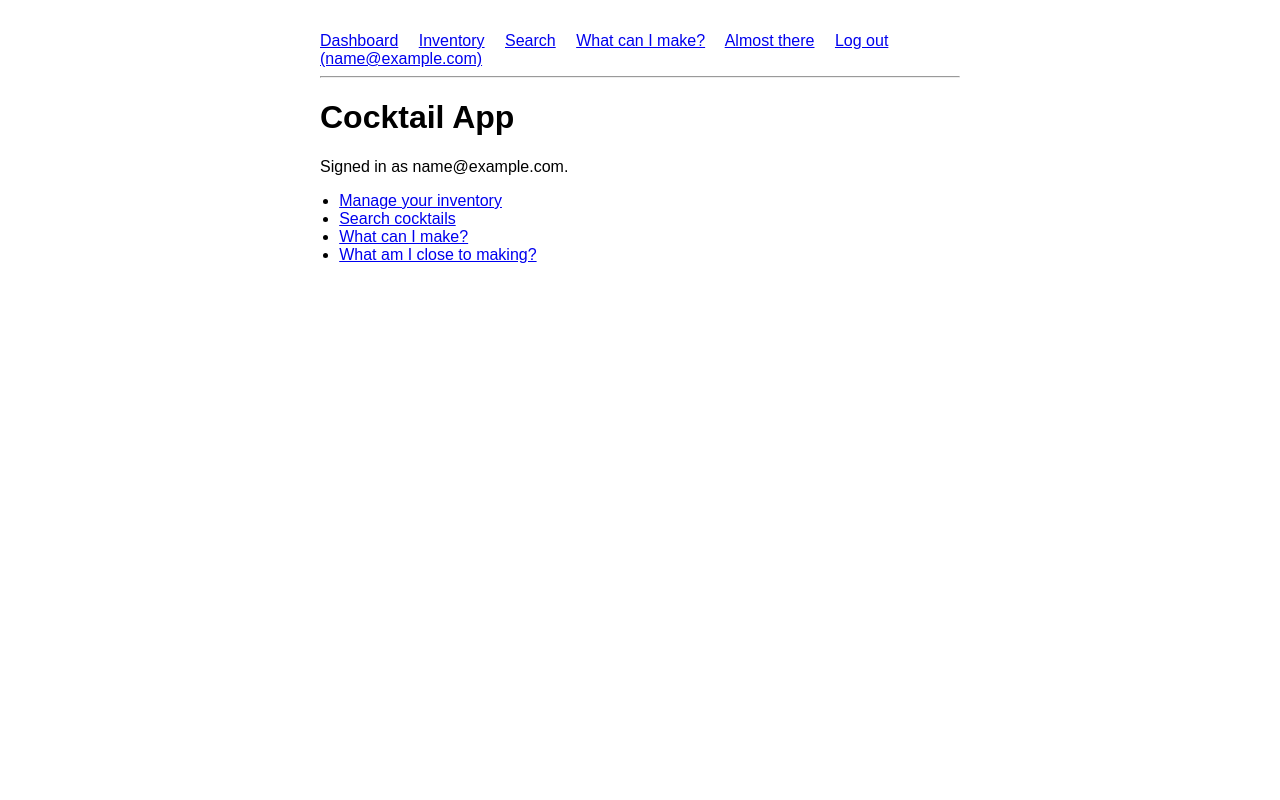
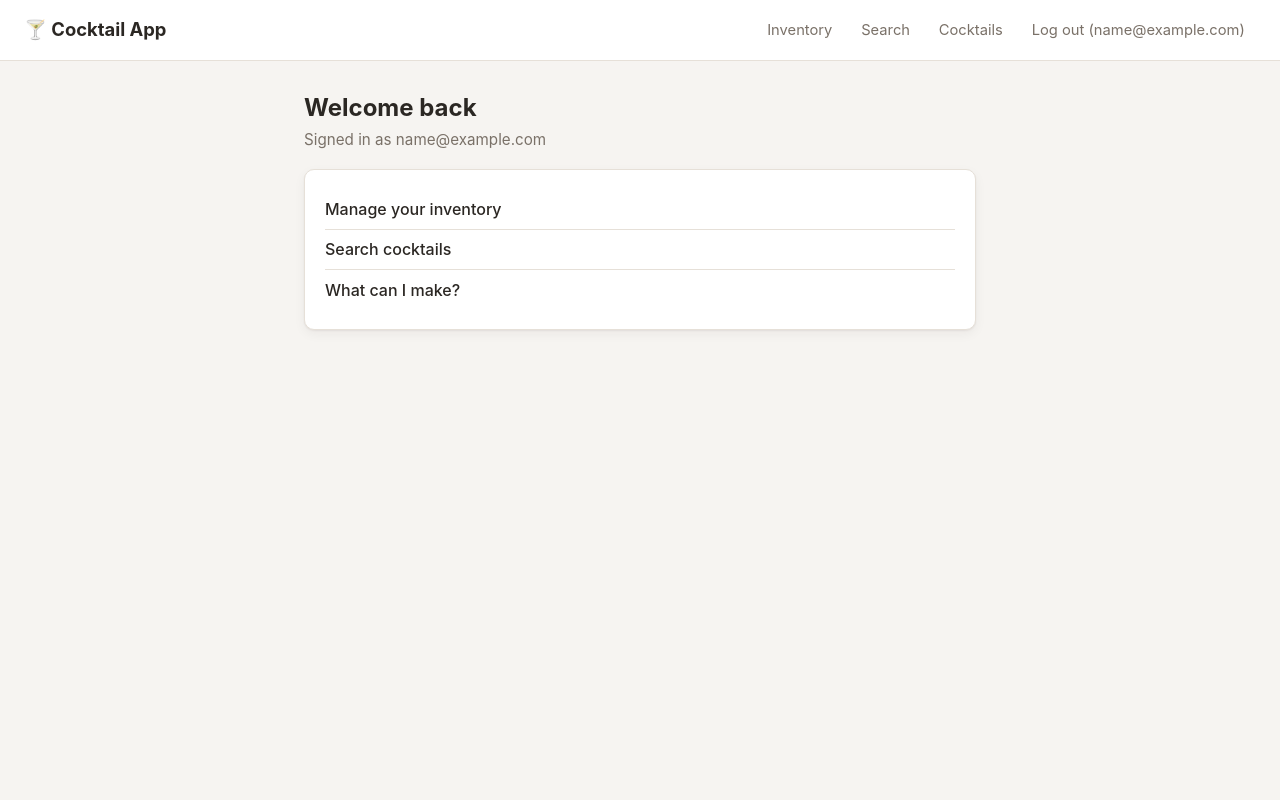
Before and after one commit to BluePhoennix/CocktailApp, a Flask app: page /dashboard in a window 1280 px wide. Run offline with Flask 3, Linux system fonts and the light colour scheme; the visitor is signed in with stand-in values (Sample User, id 1).

Commit message:
UI upgrade

```diff
--- a/app.py
+++ b/app.py
@@ -93,20 +93,12 @@ def cocktail_detail(name):
     return render_template("cocktail_detail.html", cocktail=cocktail, name=name)
 
 
-@app.route("/possible")
+@app.route("/cocktails")
 @login_required
-def possible_page():
+def cocktails_page():
     inventory_names = inventory_service.list_items(session["user_id"])
-    possible = cocktail_service.possible_cocktails(inventory_names)
-    return render_template("possible.html", possible=possible)
-
-
-@app.route("/close")
-@login_required
-def close_page():
-    inventory_names = inventory_service.list_items(session["user_id"])
-    close = cocktail_service.close_cocktails(inventory_names)
-    return render_template("close.html", close=close)
+    statuses = cocktail_service.cocktail_statuses(inventory_names)
+    return render_template("cocktails.html", statuses=statuses)
 
 
 if __name__ == "__main__":
--- /dev/null
+++ b/static/style.css
@@ -0,0 +1,247 @@
+:root {
+  --bg: #f6f4f1;
+  --surface: #ffffff;
+  --text: #2b2723;
+  --muted: #7a7168;
+  --border: #e6e0d8;
+  --accent: #b6592f;
+  --accent-text: #ffffff;
+  --good: #2f7a4f;
+  --good-bg: #e8f5ec;
+  --warn: #b6822f;
+  --warn-bg: #fbf1de;
+  --danger: #b64545;
+  --shadow: 0 1px 2px rgba(30, 20, 10, 0.06), 0 4px 12px rgba(30, 20, 10, 0.05);
+}
+
+@media (prefers-color-scheme: dark) {
+  :root {
+    --bg: #1c1a18;
+    --surface: #26221f;
+    --text: #efe9e3;
+    --muted: #a69b8f;
+    --border: #3a352f;
+    --accent: #e08a5c;
+    --accent-text: #1c1a18;
+    --good: #6fcf94;
+    --good-bg: #1f3327;
+    --warn: #e0b96a;
+    --warn-bg: #3a2f1a;
+    --danger: #e08080;
+    --shadow: 0 1px 2px rgba(0, 0, 0, 0.3), 0 4px 16px rgba(0, 0, 0, 0.35);
+  }
+}
+
+* { box-sizing: border-box; }
+
+body {
+  font-family: -apple-system, BlinkMacSystemFont, "Segoe UI", Roboto, sans-serif;
+  background: var(--bg);
+  color: var(--text);
+  margin: 0;
+  min-height: 100vh;
+}
+
+.topbar {
+  display: flex;
+  align-items: center;
+  justify-content: space-between;
+  flex-wrap: wrap;
+  gap: 0.75rem;
+  background: var(--surface);
+  border-bottom: 1px solid var(--border);
+  padding: 0.9rem 1.5rem;
+}
+
+.brand {
+  font-weight: 700;
+  font-size: 1.15rem;
+  color: var(--text);
+  text-decoration: none;
+}
+
+.brand::before {
+  content: "🍸 ";
+}
+
+nav.links {
+  display: flex;
+  align-items: center;
+  gap: 0.4rem;
+  flex-wrap: wrap;
+}
+
+nav.links a {
+  color: var(--muted);
+  text-decoration: none;
+  padding: 0.4rem 0.7rem;
+  border-radius: 6px;
+  font-size: 0.92rem;
+}
+
+nav.links a:hover {
+  background: var(--bg);
+  color: var(--text);
+}
+
+nav.links a.active {
+  background: var(--accent);
+  color: var(--accent-text);
+}
+
+.container {
+  max-width: 720px;
+  margin: 0 auto;
+  padding: 2rem 1.5rem 4rem;
+}
+
+.container.narrow {
+  max-width: 420px;
+}
+
+h1 {
+  font-size: 1.5rem;
+  margin: 0 0 1.25rem;
+}
+
+.card {
+  background: var(--surface);
+  border: 1px solid var(--border);
+  border-radius: 10px;
+  box-shadow: var(--shadow);
+  padding: 1.25rem;
+  margin-bottom: 1rem;
+}
+
+.flash {
+  background: var(--warn-bg);
+  color: var(--warn);
+  padding: 0.6rem 1rem;
+  border-radius: 8px;
+  margin-bottom: 1.25rem;
+  font-size: 0.92rem;
+}
+
+input[type="text"], input[type="email"], input[type="password"] {
+  width: 100%;
+  padding: 0.55rem 0.7rem;
+  border: 1px solid var(--border);
+  border-radius: 7px;
+  background: var(--bg);
+  color: var(--text);
+  font-size: 0.95rem;
+}
+
+input:focus {
+  outline: 2px solid var(--accent);
+  outline-offset: 1px;
+}
+
+button, .btn {
+  background: var(--accent);
+  color: var(--accent-text);
+  border: none;
+  padding: 0.55rem 1rem;
+  border-radius: 7px;
+  font-size: 0.9rem;
+  font-weight: 600;
+  cursor: pointer;
+}
+
+button:hover, .btn:hover { filter: brightness(1.06); }
+
+button.secondary {
+  background: transparent;
+  color: var(--muted);
+  border: 1px solid var(--border);
+}
+
+form.stack > * + * { margin-top: 0.75rem; }
+
+form.inline-row {
+  display: flex;
+  gap: 0.5rem;
+  margin-bottom: 1.25rem;
+}
+
+form.inline { display: inline; }
+
+.help-link { font-size: 0.9rem; color: var(--muted); margin-top: 1rem; }
+.help-link a { color: var(--accent); }
+
+.item-list { list-style: none; margin: 0; padding: 0; }
+
+.item-list li {
+  display: flex;
+  align-items: center;
+  justify-content: space-between;
+  padding: 0.6rem 0;
+  border-bottom: 1px solid var(--border);
+}
+
+.item-list li:last-child { border-bottom: none; }
+
+.item-list a { color: var(--text); text-decoration: none; font-weight: 500; }
+.item-list a:hover { color: var(--accent); }
+
+.remove-btn {
+  background: transparent;
+  color: var(--danger);
+  border: 1px solid var(--border);
+  padding: 0.3rem 0.6rem;
+  font-size: 0.8rem;
+  font-weight: 500;
+}
+
+.cocktail-row {
+  display: flex;
+  align-items: flex-start;
+  gap: 0.75rem;
+  padding: 0.75rem 0;
+  border-bottom: 1px solid var(--border);
+}
+
+.cocktail-row:last-child { border-bottom: none; }
+
+.cocktail-row .box {
+  width: 1.3rem;
+  height: 1.3rem;
+  flex: none;
+  border-radius: 5px;
+  border: 2px solid var(--border);
+  display: flex;
+  align-items: center;
+  justify-content: center;
+  font-size: 0.85rem;
+  margin-top: 0.15rem;
+}
+
+.cocktail-row.can-make .box {
+  background: var(--good-bg);
+  border-color: var(--good);
+  color: var(--good);
+}
+
+.cocktail-row.almost .box {
+  background: var(--warn-bg);
+  border-color: var(--warn);
+  color: var(--warn);
+}
+
+.cocktail-row .name { font-weight: 600; }
+.cocktail-row.can-make .name { color: var(--good); }
+.cocktail-row.almost .name { color: var(--warn); }
+
+.cocktail-row .detail { font-size: 0.85rem; color: var(--muted); margin-top: 0.1rem; }
+
+.section-label {
+  font-size: 0.78rem;
+  text-transform: uppercase;
+  letter-spacing: 0.04em;
+  color: var(--muted);
+  margin: 1.5rem 0 0.4rem;
+}
+
+.section-label:first-child { margin-top: 0; }
+
+.empty-state { color: var(--muted); font-size: 0.95rem; }
--- a/templates/base.html
+++ b/templates/base.html
@@ -2,28 +2,24 @@
 <html lang="en">
 <head>
   <meta charset="utf-8">
+  <meta name="viewport" content="width=device-width, initial-scale=1">
   <title>Cocktail App</title>
-  <style>
-    body { font-family: Arial, sans-serif; max-width: 640px; margin: 2rem auto; padding: 0 1rem; }
-    nav a { margin-right: 1rem; }
-    ul { padding-left: 1.2rem; }
-    .flash { background: #fff3cd; padding: 0.5rem 1rem; border-radius: 4px; margin-bottom: 1rem; }
-    form.inline { display: inline; }
-  </style>
+  <link rel="stylesheet" href="{{ url_for('static', filename='style.css') }}">
 </head>
 <body>
   {% if session.get('user_id') %}
-  <nav>
-    <a href="{{ url_for('dashboard') }}">Dashboard</a>
-    <a href="{{ url_for('inventory_page') }}">Inventory</a>
-    <a href="{{ url_for('search_page') }}">Search</a>
-    <a href="{{ url_for('possible_page') }}">What can I make?</a>
-    <a href="{{ url_for('close_page') }}">Almost there</a>
+  <div class="topbar">
+    <a class="brand" href="{{ url_for('dashboard') }}">Cocktail App</a>
+    <nav class="links">
+      <a href="{{ url_for('inventory_page') }}" class="{{ 'active' if request.endpoint == 'inventory_page' }}">Inventory</a>
+      <a href="{{ url_for('search_page') }}" class="{{ 'active' if request.endpoint in ('search_page', 'cocktail_detail') }}">Search</a>
+      <a href="{{ url_for('cocktails_page') }}" class="{{ 'active' if request.endpoint == 'cocktails_page' }}">Cocktails</a>
       <a href="{{ url_for('logout') }}">Log out ({{ session.get('email') }})</a>
     </nav>
-  <hr>
+  </div>
   {% endif %}
 
+  <div class="container {{ 'narrow' if request.endpoint in ('login_page', 'signup_page') }}">
     {% with messages = get_flashed_messages() %}
       {% if messages %}
         {% for message in messages %}
@@ -33,5 +29,6 @@
     {% endwith %}
 
     {% block content %}{% endblock %}
+  </div>
 </body>
 </html>
--- a/templates/dashboard.html
+++ b/templates/dashboard.html
@@ -1,11 +1,12 @@
 {% extends "base.html" %}
 {% block content %}
-  <h1>Cocktail App</h1>
-  <p>Signed in as {{ email }}.</p>
-  <ul>
-    <li><a href="{{ url_for('inventory_page') }}">Manage your inventory</a></li>
-    <li><a href="{{ url_for('search_page') }}">Search cocktails</a></li>
-    <li><a href="{{ url_for('possible_page') }}">What can I make?</a></li>
-    <li><a href="{{ url_for('close_page') }}">What am I close to making?</a></li>
-  </ul>
+  <h1>Welcome back</h1>
+  <p class="empty-state" style="margin-top: -0.75rem; margin-bottom: 1.25rem;">Signed in as {{ email }}</p>
+  <div class="card">
+    <ul class="item-list">
+      <li><a href="{{ url_for('inventory_page') }}">Manage your inventory</a></li>
+      <li><a href="{{ url_for('search_page') }}">Search cocktails</a></li>
+      <li><a href="{{ url_for('cocktails_page') }}">What can I make?</a></li>
+    </ul>
+  </div>
 {% endblock %}
```
Also changed, not shown: cocktail_service.py (+17 -0 lines), templates/close.html (deleted, +0 -13 lines), templates/cocktail_detail.html (+10 -8 lines), templates/cocktails.html (added, +51 -0 lines), templates/inventory.html (+7 -5 lines), templates/login.html (+8 -6 lines), templates/possible.html (deleted, +0 -13 lines), templates/search.html (+5 -3 lines), templates/signup.html (+8 -6 lines). Lines whose indentation alone changed are shown as unchanged.
